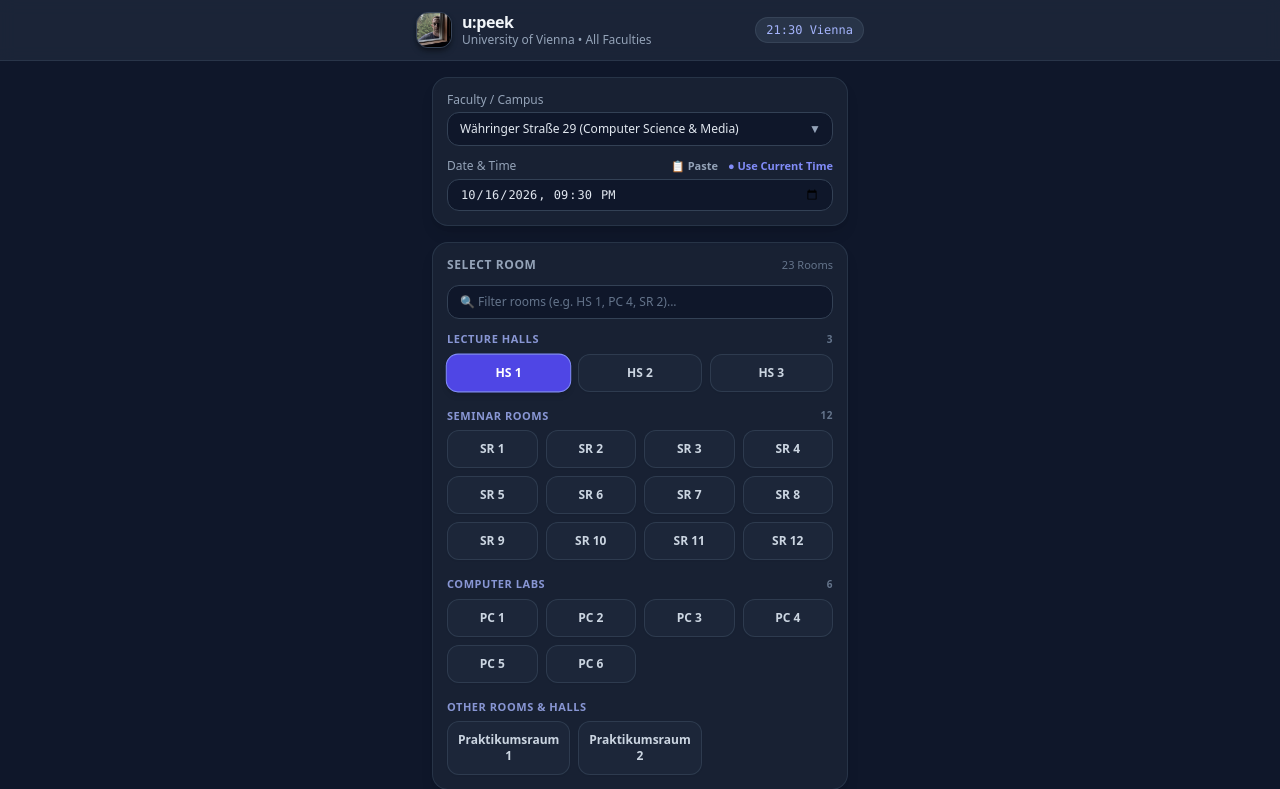
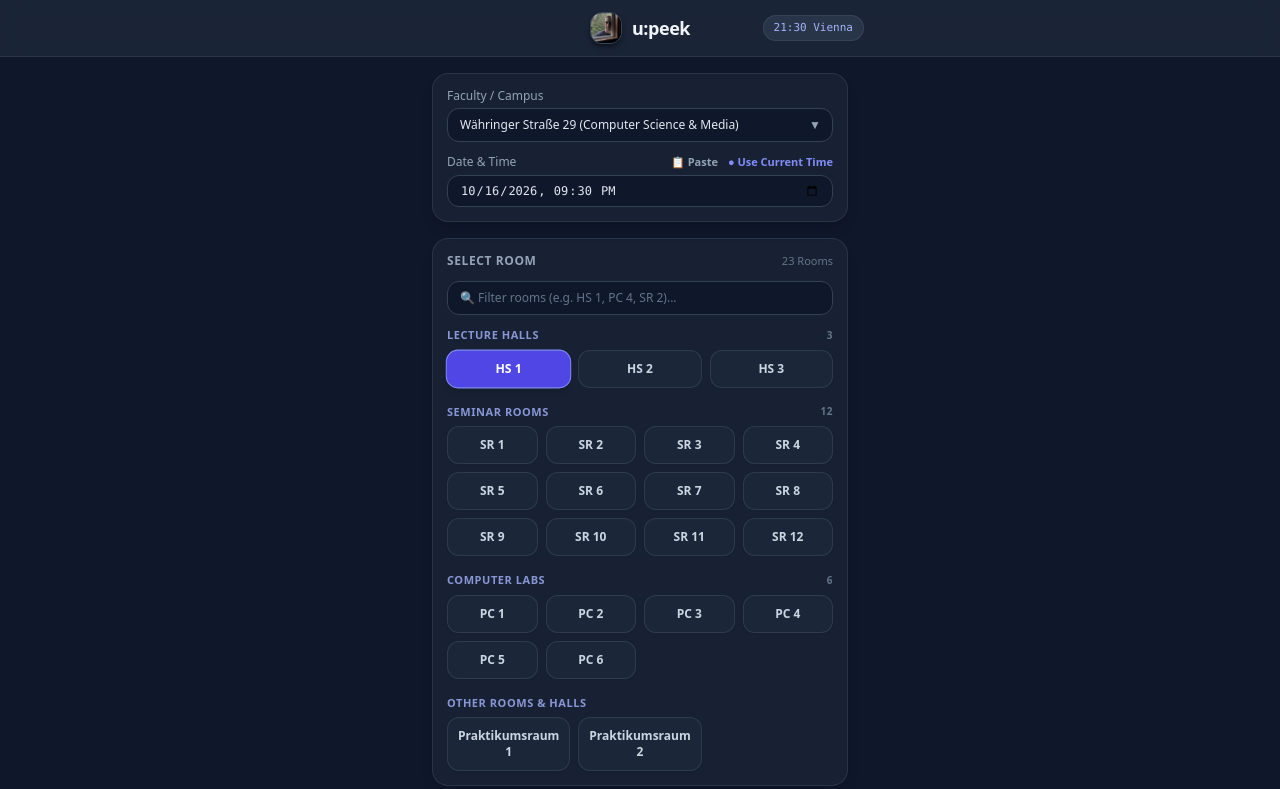
Before and after one commit to Kasperissim0/u-peek, a FastAPI app: page / in a window 1280 px wide. Shown: the top 789 px of the page. Run offline with FastAPI, Linux system fonts and the light colour scheme; data comes from the database, SQL or seed files in the repository; data that the repository does not hold is empty; some libraries are stand-ins or nearby versions.

Commit message:
style: center u:peek logo and remove faculty subtitle from header

```diff
--- a/app/templates/index.html
+++ b/app/templates/index.html
@@ -16,16 +16,14 @@
 
   <!-- Header -->
   <header class="bg-slate-800/80 backdrop-blur border-b border-slate-700/60 sticky top-0 z-30 px-4 py-3">
-    <div class="max-w-md mx-auto flex items-center justify-between">
+    <div class="max-w-md mx-auto relative flex items-center justify-center">
+      <!-- Centered Logo and Brand Name -->
       <div class="flex items-center space-x-2.5">
-        <img src="/static/zuckerborg.jpg" alt="u:peek Zuckerborg logo" class="w-9 h-9 rounded-xl object-cover border border-slate-600/70 shadow-md shadow-black/40">
-        <div>
-          <h1 class="text-base font-bold leading-tight tracking-tight">u:peek</h1>
-          <p class="text-xs text-slate-400">University of Vienna • All Faculties</p>
-        </div>
+        <img src="/static/zuckerborg.jpg" alt="u:peek Zuckerborg logo" class="w-8 h-8 rounded-xl object-cover border border-slate-600/70 shadow-md shadow-black/40">
+        <h1 class="text-lg font-bold leading-none tracking-tight">u:peek</h1>
       </div>
-      <!-- Clock badge -->
-      <div id="viennaClock" class="text-xs font-mono bg-slate-700/60 border border-slate-600/50 px-2.5 py-1 rounded-full text-indigo-300">
+      <!-- Clock badge on the right -->
+      <div id="viennaClock" class="absolute right-0 text-[11px] font-mono bg-slate-700/60 border border-slate-600/50 px-2.5 py-1 rounded-full text-indigo-300">
         --:-- Vienna
       </div>
     </div>
```
